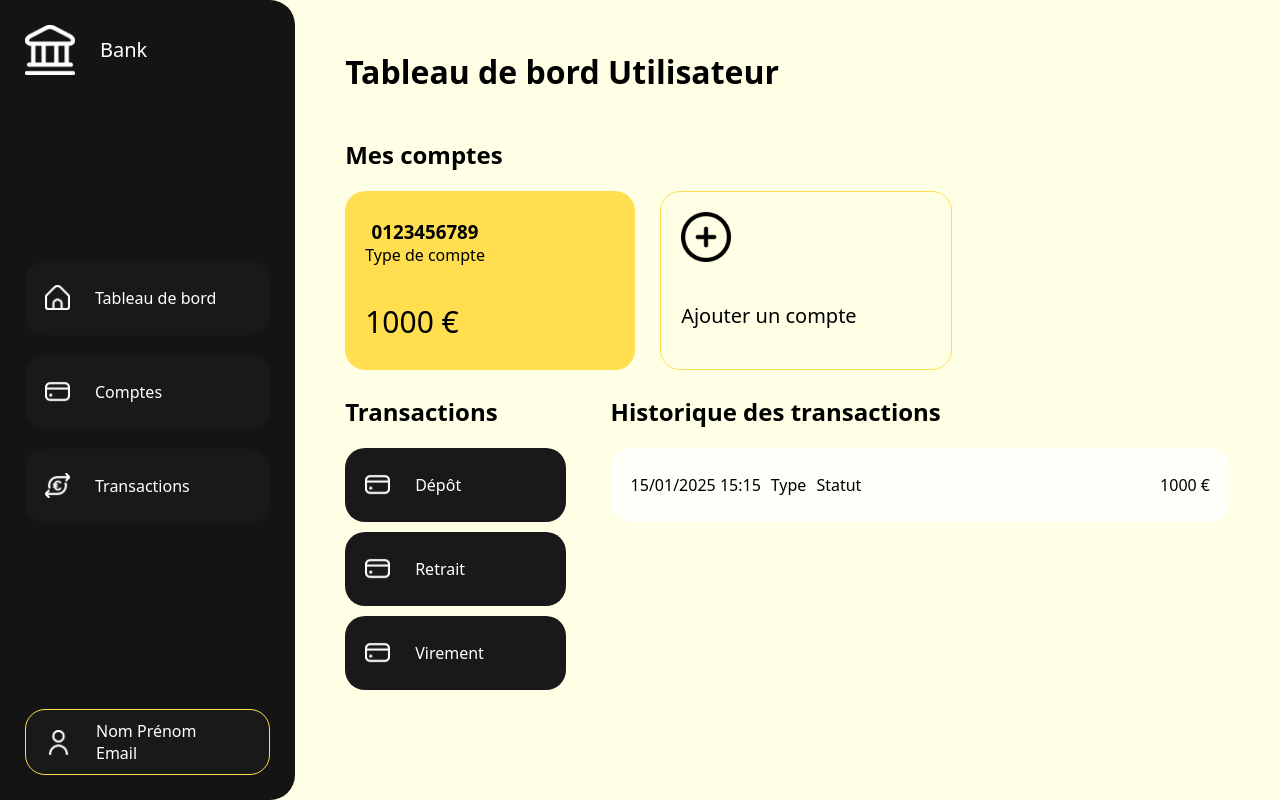
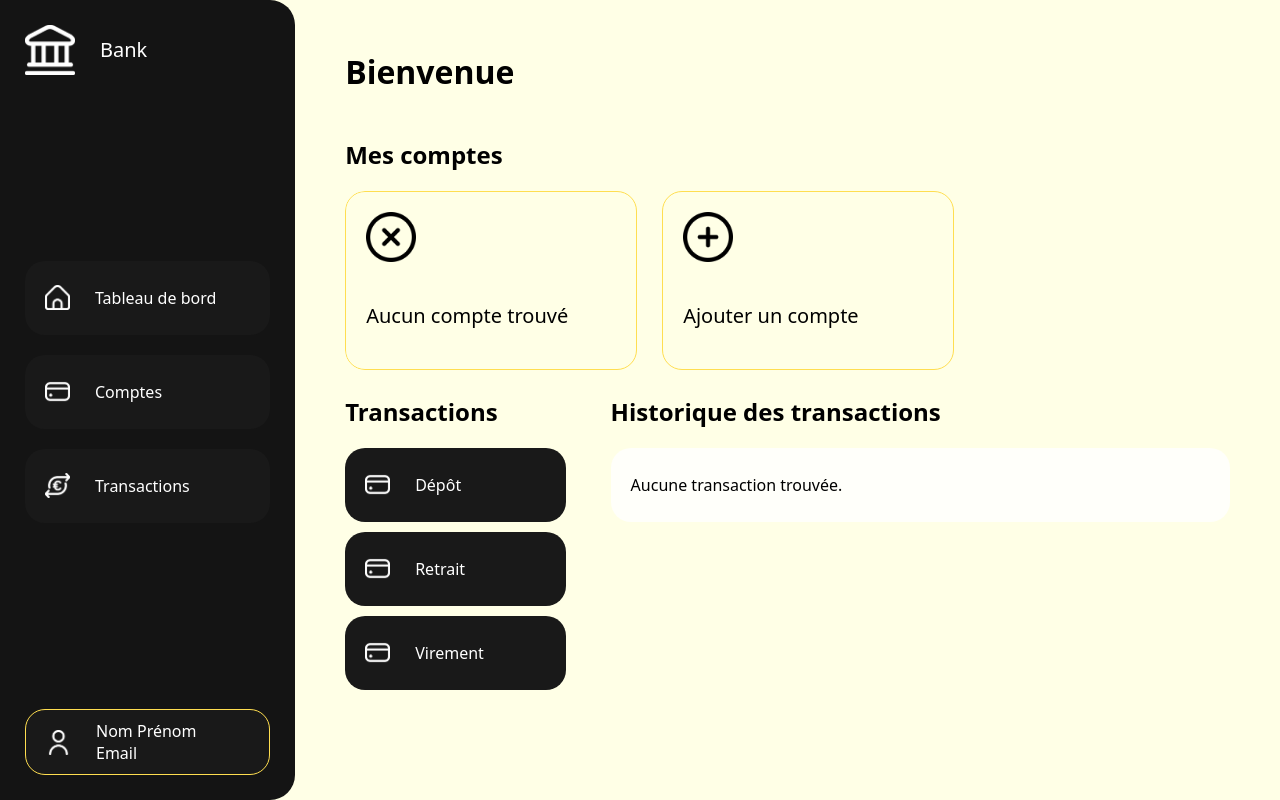
Before and after one commit to Erwan1202/challenge_web, a Symfony app: template templates/dashboard/user_dashboard.html.twig in a window 1280 px wide. Run offline with Twig, Linux system fonts and the light colour scheme; the template is opened without the code that fills it, so the values that code supplies are empty; some libraries are stand-ins or nearby versions.

Commit message:
Added dynamic information on user_dashboard.html.twig and flash messages on base_dashboard.html.twig

```diff
--- a/public/css/dashboard_style.css
+++ b/public/css/dashboard_style.css
@@ -49,6 +49,21 @@
     background-color: var(--accent-color2);
     transform: scale(0.95);
     transition: 0.25s;
+}
+
+
+
+/* CSS pour les flash alert •••••••••••••••••••••••••••••••••••••••••••••••••••••••••••••••••••••••••••••••••••••••••••••••••••• */
+
+.alert {
+    margin: 0;
+    padding: 5px 10px;
+    list-style: none;
+    font-weight: 300;
+    background-color: rgba(250, 250, 250, 0.75);
+    border-radius: 20px;
+    backdrop-filter: blur(20px);
+    -webkit-backdrop-filter: blur(20px);
 }
 
 
@@ -208,7 +223,7 @@
     display: none;
 }
 
-.accountsItem, .accountsItemAdd {
+.accountsItem, .accountsItemAdd, .accountsItemNotFound {
     display: flex;
     flex-direction: column;
     align-items: flex-start;
@@ -228,27 +243,39 @@
 .accountsItem h3, .accountsItem p {
     margin: 0;
 }
-.accountsItem > div:nth-child(1) {
+.accountsItem > div {
     display: flex;
     align-items: center;
     width: 100%;
     justify-content: space-between;
 }
-.accountsItem > div:nth-child(1) > div > p {
+.accountsItem > div > div {
+    display: flex;
+    flex-direction: column;
+    align-items: flex-start;
+}
+.accountsItem > div > div > p {
     font-weight: 300;
 }
-.accountsItem > div:nth-child(1) > a {
-    text-decoration: none;
+.accountsItem > div > form {
+    margin: 0;
 }
-.accountsItem > div:nth-child(1) > a > img {
+.accountsItem > div > form > button {
+    padding: 0;
+    background-color: transparent;
+}
+.accountsItem > div > form > button > img, .accountsItem > div > a > img {
     width: 25px;
     height: auto;
+}
+.accountsItem > div > a {
+    text-decoration: none;
 }
 .accountsItem > p {
     font-size: 30px;
 }
 
-.accountsItemAdd {
+.accountsItemAdd, .accountsItemNotFound {
     background-color: transparent;
     border: 1px solid var(--accent-color3);
     text-decoration: none;
@@ -256,7 +283,7 @@
     font-size: 20px;
     font-weight: 300;
 }
-.accountsItemAdd img {
+.accountsItemAdd img, .accountsItemNotFound img {
     width: 50px;
     height: auto;
 }
--- a/src/Controller/DashboardController.php
+++ b/src/Controller/DashboardController.php
@@ -32,7 +32,7 @@
         $transactions = $transactionRepository->findBy([], ['dateHeure' => 'DESC'], 5);
 
         // Rendre la vue du tableau de bord
-        return $this->render('dashboard/index.html.twig', [
+        return $this->render('dashboard/user_dashboard.html.twig', [
             'user' => $user,
             'comptes' => $comptes,
             'transactions' => $transactions,
--- a/templates/dashboard/base_dashboard.html.twig
+++ b/templates/dashboard/base_dashboard.html.twig
@@ -32,6 +32,15 @@
 
     <main>
         <h1>{% block dashboard_title %}Tableau de bord{% endblock %}</h1>
+
+        {% for label, messages in app.flashes %}
+            <div class="alert alert-{{ label }}">
+            {% for message in messages %}
+                <p>{{ message }}</p>
+            {% endfor %}
+            </div>
+        {% endfor %}
+
         {% block dashboard_content %}{% endblock %}
     </main>
 
--- a/templates/dashboard/user_dashboard.html.twig
+++ b/templates/dashboard/user_dashboard.html.twig
@@ -19,25 +19,35 @@
     </nav>
 {% endblock %}
 
-{% block dashboard_title %}Tableau de bord Utilisateur{% endblock %}
+{% block dashboard_title %}Bienvenue {{ app.user.nom }} {{ app.user.prenom }}{% endblock %}
 
 {% block dashboard_content %}
     <div class="accountsListContainer" id="accounts">
         <h2>Mes comptes</h2>
         <div class="accountsList">
-
-            {# ajouter un foreach ici #}
+            {% for compte in comptes %}
                 <div class="accountsItem">
                     <div>
                         <div>
-                        <h3>0123456789</h3> {# ajouter informations dynamiques #}
-                        <p>Type de compte</p>
+                            <h3>{{ compte.numeroDeCompte }}</h3>
+                            <p>{{ compte.type }}</p>
                         </div>
+                        <form method="post" action="{{ path('app_dashboard_delete', { id: compte.id }) }}" onsubmit="return confirm('Êtes-vous sûr de vouloir supprimer ce compte ?');">
+                            <input type="hidden" name="_token" value="{{ csrf_token('delete' ~ compte.id) }}">
+                            <button type="submit" class="btn btn-danger">
+                                <img src="{{ asset('images/croix.png') }}" alt="Supprimer"/>
+                            </button>
+                        </form>
                     </div>
-                <p>1000 €</p>
+                    <p>{{ compte.solde }} €</p>
                 </div>
-
-            <a href="" class="accountsItemAdd">
+            {% else %}
+                <div class="accountsItemNotFound">
+                    <img src="{{ asset('images/croix.png') }}" alt="Aucun compte trouvé">
+                    <p>Aucun compte trouvé</p>
+                </div>
+            {% endfor %}
+            <a href="{{ path('app_add_compte') }}" class="accountsItemAdd">
                 <img src="{{ asset('images/ajouter.png') }}" alt="Ajouter">
                 <p>Ajouter un compte</p>
             </a>
@@ -48,15 +58,15 @@
         <div class="transactionsActions">
             <h2>Transactions</h2>
             <div class="transactionsActionsList">
-                <a href="" class="transactionsActionsLinks">
+                <a href="{{ path('app_deposit') }}" class="transactionsActionsLinks">
                     <img src="{{ asset('images/carteClair.png') }}" alt="Dépôt">
                     <p>Dépôt</p>
                 </a>
-                <a href="" class="transactionsActionsLinks">
+                <a href="{{ path('app_withdraw') }}" class="transactionsActionsLinks">
                     <img src="{{ asset('images/carteClair.png') }}" alt="Retrait">
                     <p>Retrait</p>
                 </a>
-                <a href="" class="transactionsActionsLinks">
+                <a href="{{ path('app_transfer') }}" class="transactionsActionsLinks">
                     <img src="{{ asset('images/carteClair.png') }}" alt="Virement">
                     <p>Virement</p>
                 </a>
@@ -66,14 +76,20 @@
         <div class="transactionsHistory">
             <h2>Historique des transactions</h2>
             <div class="transactionsHistoryList">
+                {% for transaction in transactions %}
                     <div class="transactionsHistoryItem">
                         <div>
-                        <p>15/01/2025 15:15</p> {# ajouter informations dynamiques #}
-                        <p>Type</p>
-                        <p>Statut</p>
+                            <p>{{ transaction.dateHeure|date('d/m/Y H:i') }}</p> {# ajouter informations dynamiques #}
+                            <p>{{ transaction.type }}</p>
+                            <p>{{ transaction.statut }}</p>
                         </div>
-                    <p>1000 €</p>
+                        <p>{{ transaction.montant }} €</p>
                     </div>
+                {% else %}
+                    <div class="transactionsHistoryItem">
+                        <p>Aucune transaction trouvée.</p>
+                    </div>
+                {% endfor %}
             </div>
         </div>
     </div>
```
Lines whose indentation alone changed are shown as unchanged.
